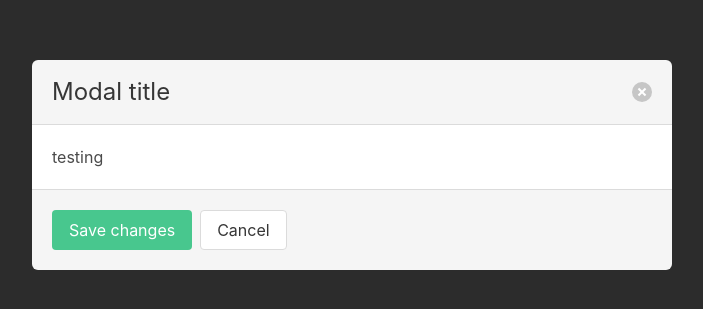
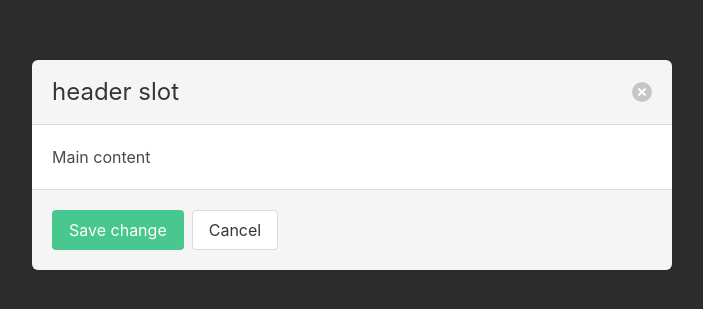
Before and after one commit to uidevperson/vue-test, a plain HTML site: page index.html in a window 1280 px wide. Shown: the part 235-544 px from the top of the page, without its empty margins (288-991 px from the left). Drawn offline with nearby package versions, Linux system fonts and the light colour scheme.

Commit message:
templates

```diff
--- a/index.html
+++ b/index.html
@@ -4,7 +4,14 @@
 	<title>vue</title>
 <body>
 <div id="root" class='container'>
-	<modal>testing</modal>
+	<modal>
+		<template slot='header'>header slot</template>
+		Main content
+		<template slot='footer'>
+			<button class="button is-success">Save change</button>
+		    <button class="button">Cancel</button>
+		</template>
+	</modal>
 
 </div>
 <link rel="stylesheet" type="text/css" href="https://cdnjs.cloudflare.com/ajax/libs/bulma/0.5.3/css/bulma.css">
--- a/main.js
+++ b/main.js
@@ -18,15 +18,18 @@ Vue.component('modal', {
 		  <div class="modal-background"></div>
 		  <div class="modal-card">
 		    <header class="modal-card-head">
-		      <p class="modal-card-title">Modal title</p>
+		      <p class="modal-card-title">
+		      	<slot name='header'></slot>
+		      </p>
 		      <button class="delete" aria-label="close"></button>
 		    </header>
 		    <section class="modal-card-body">
-		      <slot></slot>
+		      <slot> </slot>
 		    </section>
 		    <footer class="modal-card-foot">
-		      <button class="button is-success">Save changes</button>
-		      <button class="button">Cancel</button>
+		    <slot name='footer'>
+		    	default footer
+		    </slot>
 		    </footer>
 		  </div>
 		</div>
```
